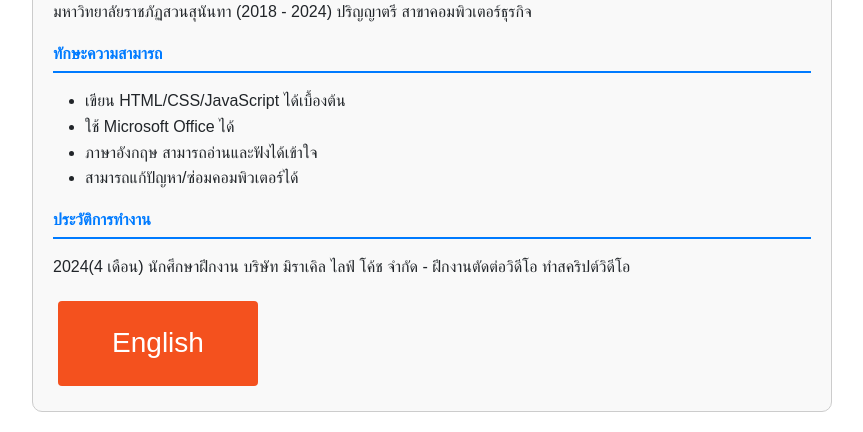
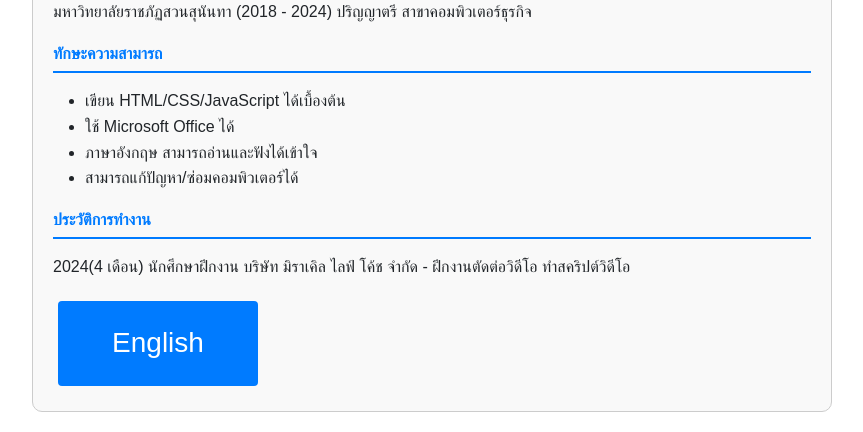
Before and after one commit to lakaskk/lakaskk.github.io, a PHP site: page / in a window 1280 px wide. Shown: the part 657-1089 px from the top of the page, without its empty margins (208-1071 px from the left). Run offline with PHP 8.4, Linux system fonts and the light colour scheme.

Commit message:
Update style.css

```diff
--- a/style.css
+++ b/style.css
@@ -48,7 +48,7 @@ body {
 .button {
     display: inline-block;
     border-radius: 4px;
-    background-color: #f4511e;
+    background-color: #007bff;
     border: none;
     color: #FFFFFF;
     text-align: center;
```
